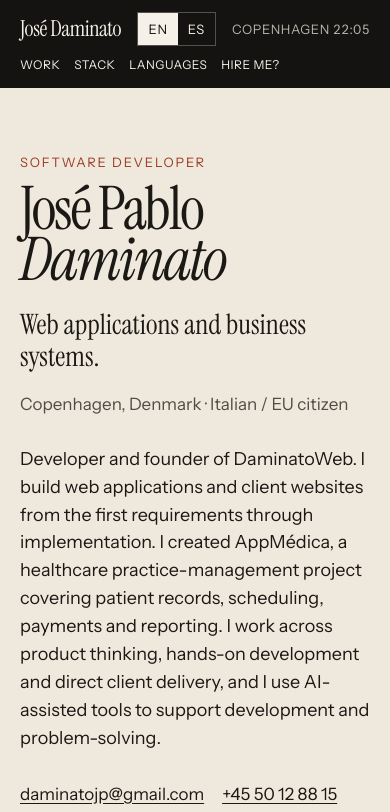
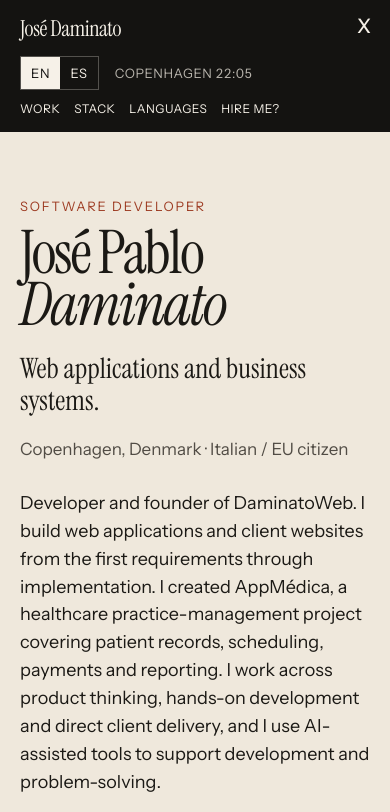
Before and after one commit to josedaminato/CV, a plain HTML site: page index.html in a window 390 px wide. Shown: the top 812 px of the page. Drawn offline with Linux system fonts and the light colour scheme.

Commit message:
Add a header X that opens the LinkedIn profile.
Co-authored-by: Cursor <cursoragent@cursor.com>

```diff
--- a/index.html
+++ b/index.html
@@ -30,6 +30,7 @@
           <button type="button" data-lang="es" aria-pressed="false">ES</button>
         </div>
         <p class="clock"><span data-i18n="clock.label">Copenhagen</span> <time id="clock" datetime="">--:--</time></p>
+        <a class="corner-x" href="https://www.linkedin.com/in/daminatoweb/" target="_blank" rel="noopener noreferrer" aria-label="LinkedIn">X</a>
       </div>
     </div>
   </header>
--- a/styles.css
+++ b/styles.css
@@ -144,6 +144,22 @@ a { color: inherit; }
 }
 
 .top.on-dark .clock { color: rgba(246, 241, 232, 0.72); }
+
+.corner-x {
+  display: grid;
+  place-items: center;
+  width: 32px;
+  height: 32px;
+  margin-left: 2px;
+  text-decoration: none;
+  font-size: 20px;
+  line-height: 1;
+  font-weight: 500;
+}
+
+.corner-x:hover { color: var(--stamp); }
+
+.top.on-dark .corner-x:hover { color: #e7b2a4; }
 
 .hero {
   padding: 64px 0 72px;
@@ -428,8 +444,15 @@ a { color: inherit; }
   .top-bar {
     flex-wrap: wrap;
     align-items: center;
-    padding: 12px 0;
+    padding: 12px 48px 12px 0;
     gap: 10px 12px;
+  }
+
+  .corner-x {
+    position: absolute;
+    top: 10px;
+    right: 10px;
+    margin: 0;
   }
 
   .nav {
```
